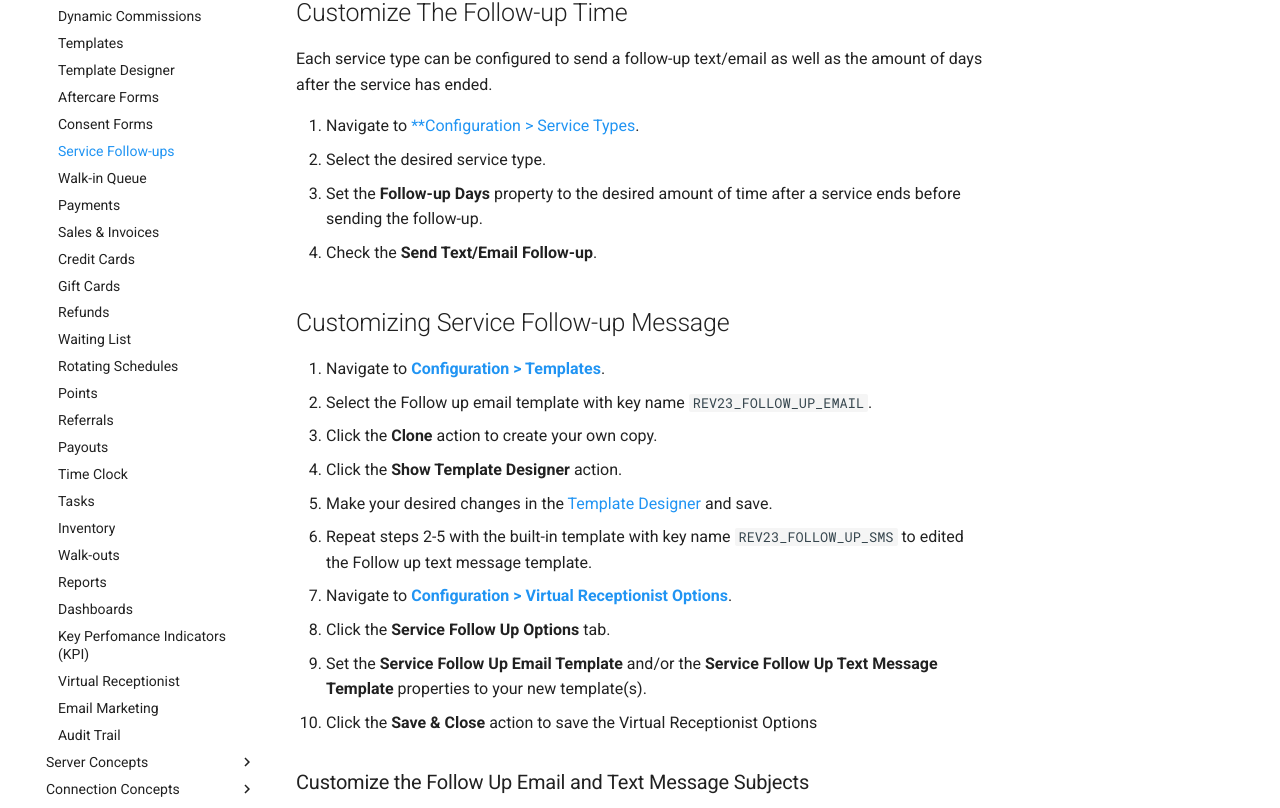
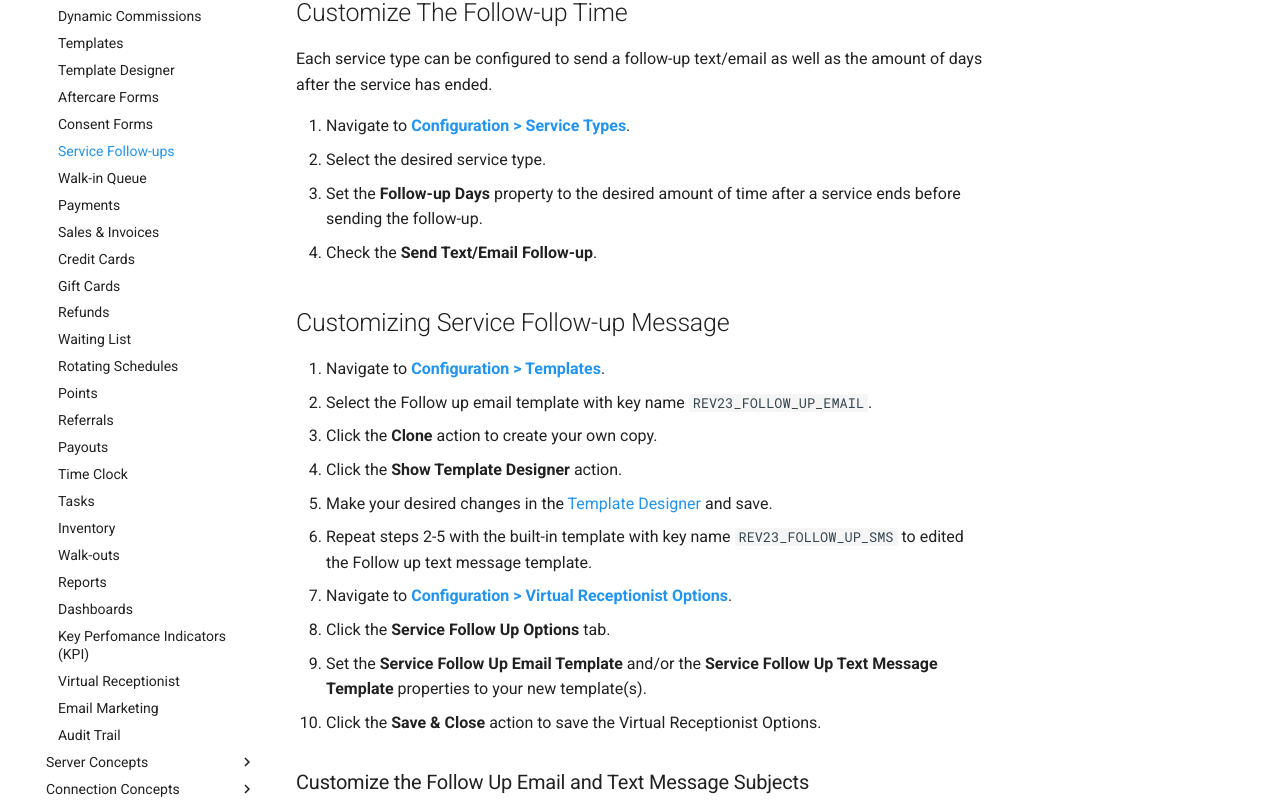
Before and after one commit to REV23Docs/rev23-desktop-docs, an MkDocs documentation site: the page built from docs/concepts/service-follow-ups.md, in a window 1280 px wide and 1400 px high, scrolled down 419 px. Shown: the part 317-1125 px from the top of the window. Built offline with MkDocs 1.6.1 and Material for MkDocs 9.7.7, drawn with Linux system fonts in a browser that asks for light colours; comment, search, counter and statistics services are not loaded.

Commit message:
minor corrections

```diff
--- a/docs/concepts/service-follow-ups.md
+++ b/docs/concepts/service-follow-ups.md
@@ -17,7 +17,7 @@ You can enable/disable this feature entirely or select to send only emails or on
 ## Customize The Follow-up Time
 Each service type can be configured to send a follow-up text/email as well as the amount of days after the service has ended.
 
-1. Navigate to [**Configuration > Service Types](../configuration/service-types.md).
+1. Navigate to [**Configuration > Service Types**](../configuration/service-types.md).
 2. Select the desired service type.
 3. Set the **Follow-up Days** property to the desired amount of time after a service ends before sending the follow-up.
 4. Check the **Send Text/Email Follow-up**.
@@ -33,7 +33,7 @@ Each service type can be configured to send a follow-up text/email as well as th
 7. Navigate to [**Configuration > Virtual Receptionist Options**](../configuration/virtual-receptionist-options.md).
 8. Click the **Service Follow Up Options** tab.
 9. Set the **Service Follow Up Email Template** and/or the **Service Follow Up Text Message Template** properties to your new template(s).
-10. Click the **Save & Close** action to save the Virtual Receptionist Options
+10. Click the **Save & Close** action to save the Virtual Receptionist Options.
 
 ### Customize the Follow Up Email and Text Message Subjects
 
```
Also changed, not shown: docs/concepts/appointment-confirmations-reminders.md (+1 -1 lines), docs/concepts/gift-cards.md (+3 -1 lines), docs/quick-start/modify-consent-form.md (+2 -0 lines).
